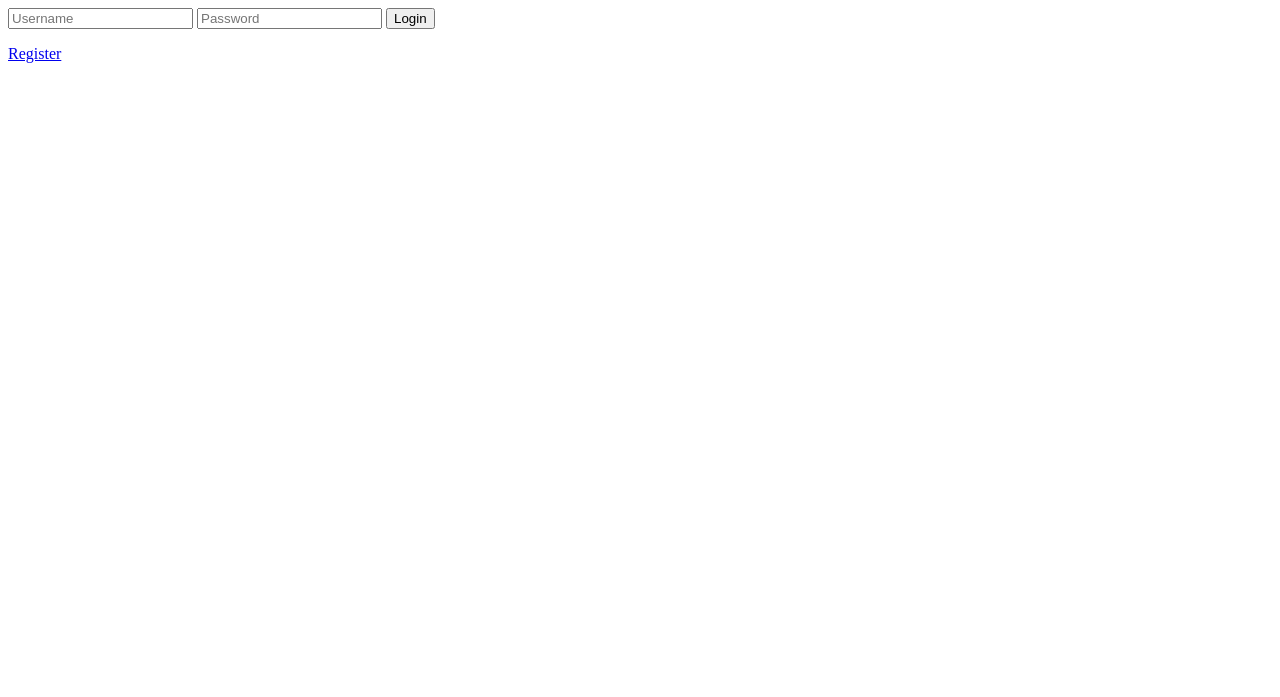
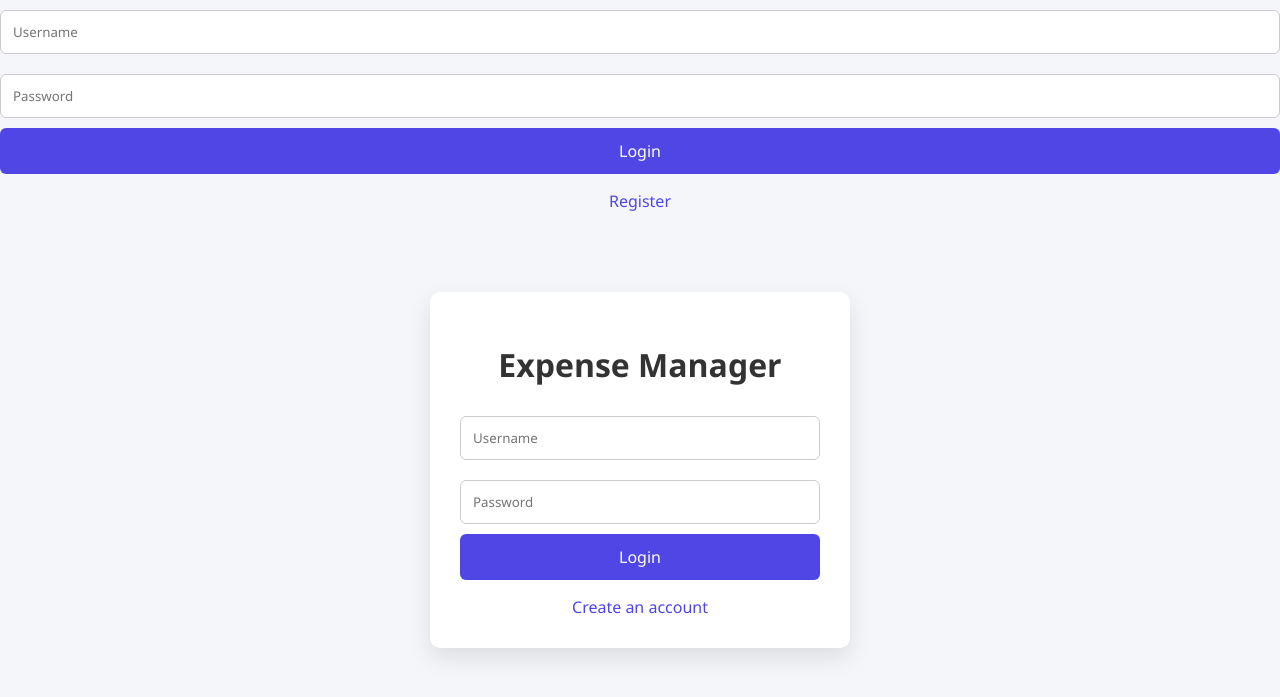
Before and after one commit to budde-vinodkumar/expense_manager, a Flask app: page / in a window 1280 px wide. Shown: the top 697 px of the page. Run offline with Flask 3, Linux system fonts and the light colour scheme; parts of the project's set-up code (start-up, migrations or seed data) failed here and were passed over.

Commit message:
html code

```diff
--- a/templates/login.html
+++ b/templates/login.html
@@ -4,3 +4,16 @@
   <button>Login</button>
 </form>
 <a href="/register">Register</a>
+<link rel="stylesheet" href="/static/style.css">
+
+<div class="container">
+  <h1>Expense Manager</h1>
+
+  <form method="post" action="/login">
+    <input name="username" placeholder="Username" required>
+    <input name="password" type="password" placeholder="Password" required>
+    <button>Login</button>
+  </form>
+
+  <a href="/register">Create an account</a>
+</div>
```
